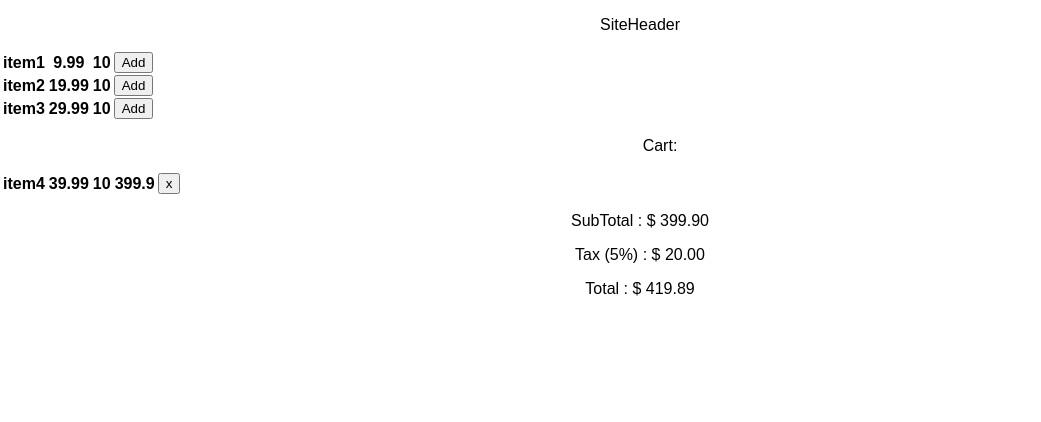
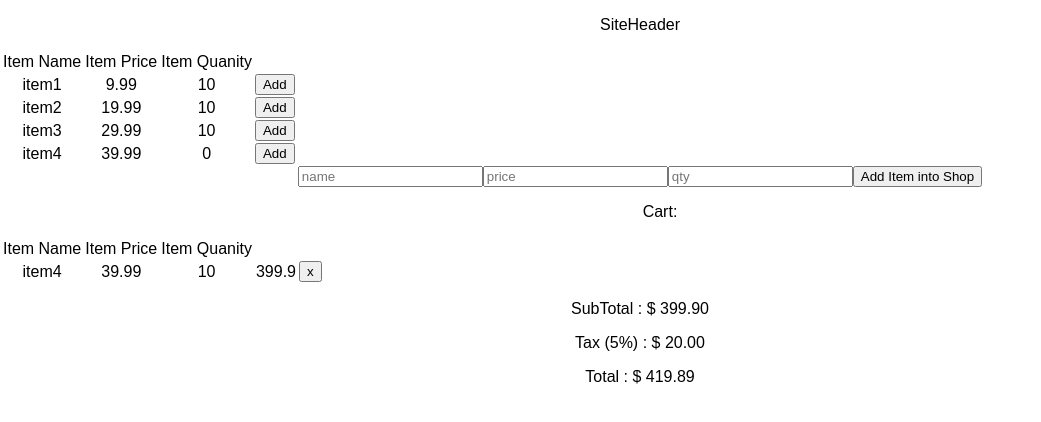
Before and after one commit to hongyili93/project-react, a React (Create React App) app: page / in a window 1280 px wide. Shown: the top 422 px of the page, without its empty margins (0-1041 px from the left). Built offline with nearby package versions, Linux system fonts and the light colour scheme.

Commit message:
now able to add new item into shop adding item with same name and price will increase item quanity

```diff
--- a/src/components/App.js
+++ b/src/components/App.js
@@ -3,6 +3,7 @@ import './App.css';
 import SiteHeader from './SiteHeader';
 import ItemList from './ItemList';
 import SubTotal from './SubTotal';
+import CreateItem from "./CreateItem";
 
 const _deleteItem = (items, cartItems, id) => {
     const ids = items.findIndex((item) => item.id === id);
@@ -30,12 +31,28 @@ const _addItem = (items, cartItems, id) => {
     } else {
         if(items[ids].qty > 0){
             items[ids].qty -= 1;
-            var temp = {'id': id, 'name': items[ids].name, 'price': items[ids].price, 'qty': 1, 'total': items[ids].price.toFixed(2)};
+            var temp = {'id': id, 'name': items[ids].name, 'price': items[ids].price, 'qty': 1, 'total': items[ids].price};
             cartItems.push(temp);
         }
     }
     return cartItems;
 };
+
+const _createItem = (items, name, tprice, qty) => {
+    var price = parseFloat(tprice);
+    const ids = items.findIndex((item) => (item.name === name && parseFloat(item.price) === price));
+    if (ids !== -1) {
+        items[ids].qty = items[ids].qty * 1;
+        items[ids].qty += Number(qty) * 1;
+    } else {
+        var nid = items[items.length - 1].id +1;
+        var st = price * qty;
+        var temp = {'id': nid, 'name': name, 'price': price, 'qty': qty, 'total': st.toFixed(2)};
+        items.push(temp);
+    }
+    return items;
+}
+
 
 class App extends Component {
     constructor(props, context) {
@@ -62,6 +79,13 @@ class App extends Component {
                     price: 29.99,
                     qty: 10,
                     total: 299.9
+                },
+                {
+                    id: 4,
+                    name: "item4",
+                    price: 39.99,
+                    qty: 0,
+                    total: 0
                 }
             ],
             cartItems: [
@@ -85,7 +109,13 @@ class App extends Component {
                 <ItemList items={items} mode="Shop" onAdd={
                     (...args) => this.setState({
                         cartItems: _addItem(items, cartItems, ...args)
-                    })}/>
+                    })}
+                />
+                <CreateItem onCreate={
+                    (...args) => this.setState({
+                        items: _createItem(items, ...args)
+                    })}
+                />
                 <div>
                     <ul>Cart:</ul>
                 </div>
--- /dev/null
+++ b/src/components/CreateItem.js
@@ -0,0 +1,73 @@
+import React, { Component } from 'react';
+
+class CreateItem extends Component {
+    constructor(props, context) {
+        super(props, context);
+        this.state = {
+            name: "",
+            price: 0.0,
+            qty: 0
+        }
+        this.updateQty = this.updateQty.bind(this);
+        this.updatePrice = this.updatePrice.bind(this);
+        this.updateName = this.updateName.bind(this);
+        this.handleSubmit = this.handleSubmit.bind(this);
+    }
+
+    updateName(e) {
+        this.setState(
+            {
+            name: e.target.value
+            },function () {
+                //console.log(this.state.name);
+            }
+        );
+    }
+
+    updatePrice(e) {
+        this.setState(
+            {
+                price: e.target.value
+            }
+        );
+    }
+
+    updateQty(e) {
+        this.setState(
+            {
+                qty: e.target.value
+            }
+        );
+    }
+
+    handleSubmit() {
+        const {onCreate} = this.props;
+        const {name, price, qty} = this.state;
+        console.log(this.state.qty);
+        if(name !== "") {
+            //console.log(name);
+            //console.log(price);
+            //console.log(qty);
+            onCreate && onCreate(name, price, qty);
+        }
+    }
+r
+    render() {
+        return (
+            <div>
+                <input type="text"
+                       placeholder="name" onChange={this.updateName}>
+                </input>
+                <input type="number"
+                       placeholder="price" onChange={this.updatePrice}>
+                </input>
+                <input type="number"
+                       placeholder="qty" onChange={this.updateQty}>
+                </input>
+                <button onClick={this.handleSubmit}>Add Item into Shop</button>
+            </div>
+        );
+    }
+}
+
+export default CreateItem;
--- a/src/components/Item.js
+++ b/src/components/Item.js
@@ -10,9 +10,9 @@ class Item extends Component {
         } = this.props;
         return (
             <tr>
-                <th>{name}</th>
-                <th>{price}</th>
-                <th>{qty}</th>
+                <td>{name}</td>
+                <td>{price}</td>
+                <td>{qty}</td>
                 <button onClick={() => onAdd && onAdd()}>Add</button>
             </tr>
         );
@@ -28,10 +28,10 @@ class Item extends Component {
         } = this.props;
         return (
             <tr>
-                <th>{name}</th>
-                <th>{price}</th>
-                <th>{qty}</th>
-                <th>{total}</th>
+                <td>{name}</td>
+                <td>{price}</td>
+                <td>{qty}</td>
+                <td>{total}</td>
                 <button onClick={() => onDelete && onDelete()}>x</button>
             </tr>
     );
--- a/src/components/ItemList.js
+++ b/src/components/ItemList.js
@@ -20,6 +20,11 @@ class ItemList extends Component {
 
         return (
             <table>
+                <tr>
+                    <td>Item Name</td>
+                    <td>Item Price</td>
+                    <td>Item Quanity</td>
+                </tr>
                 {itemsElements}
             </table>
         );
--- a/src/components/SubTotal.js
+++ b/src/components/SubTotal.js
@@ -7,7 +7,7 @@ class SubTotal extends Component {
         var tax = 0.0;
         var total = 0.0;
 
-        const calcSubTotal = cartItems.map((item) => (
+        cartItems.map((item) => (
             subtotal += item.price * item.qty
         ));
 
```
Also changed, not shown: src/components/ShoppingCart.js (deleted, +0 -11 lines).
